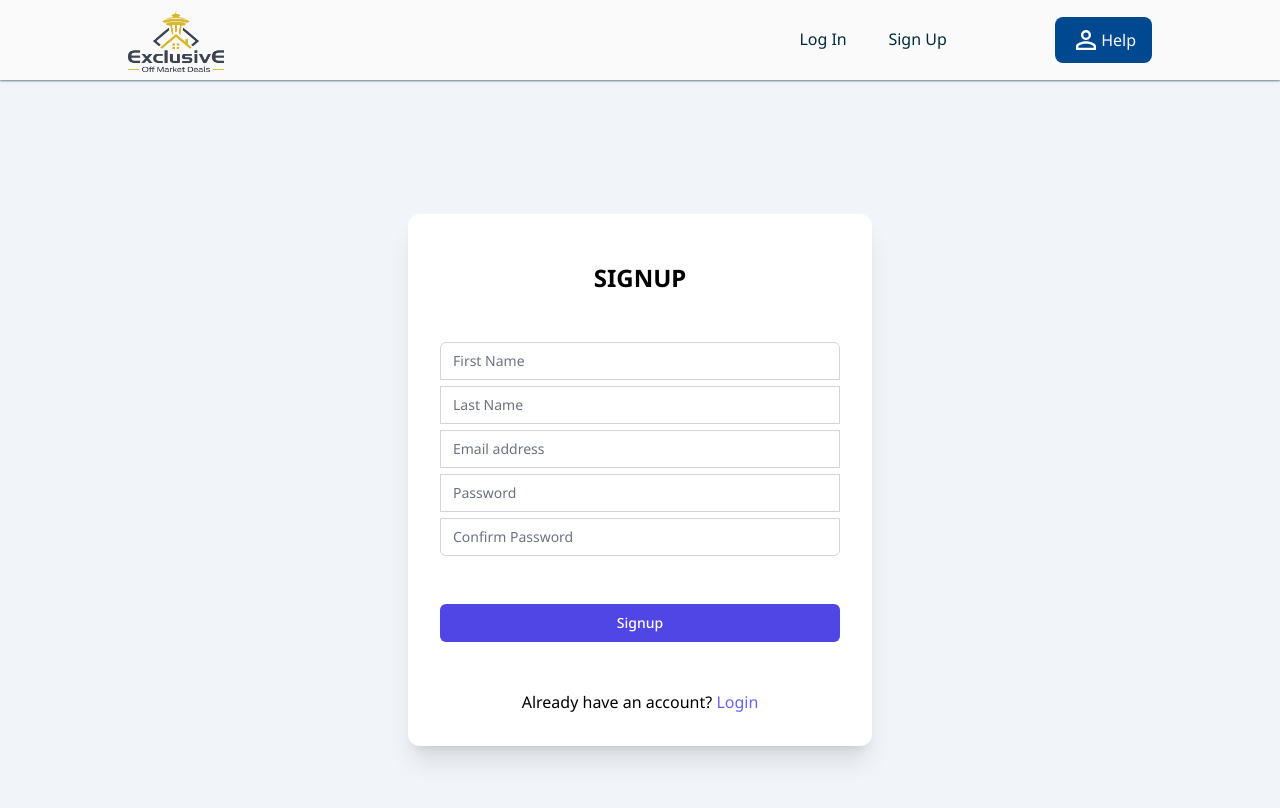
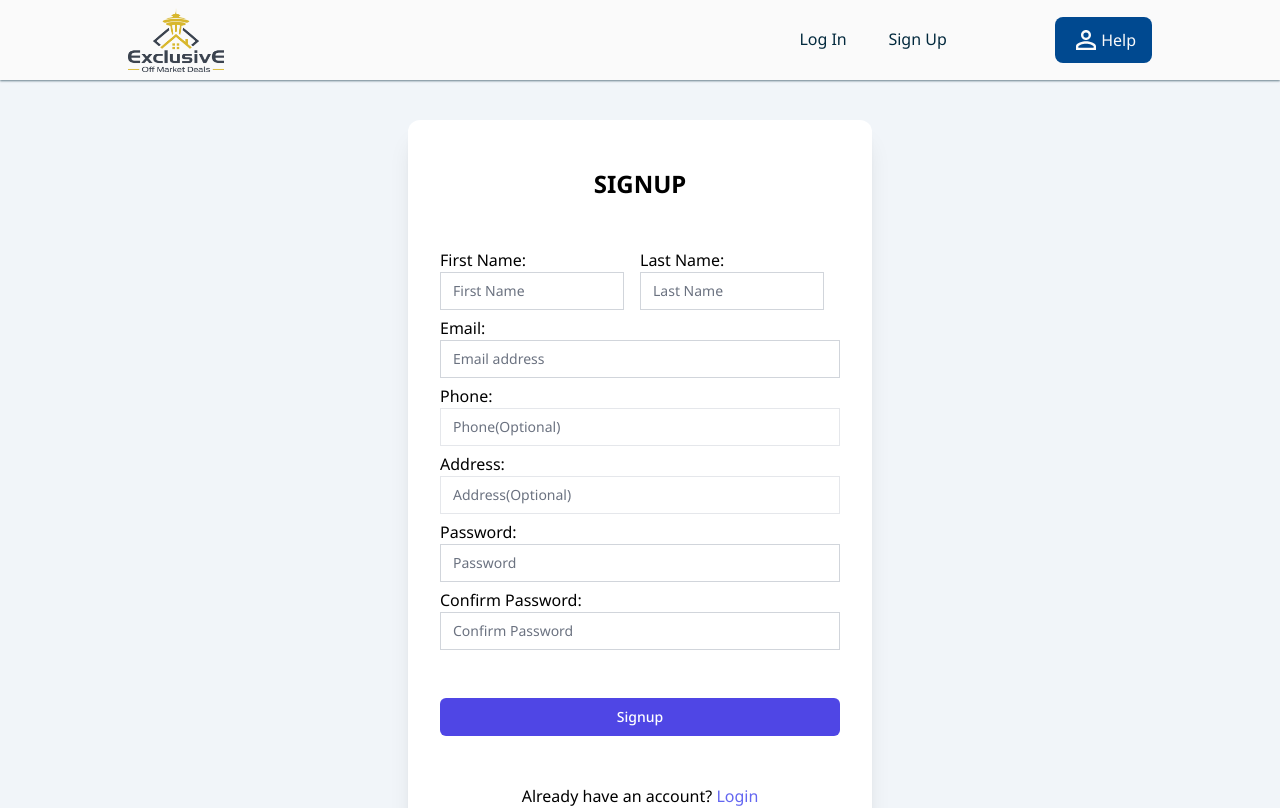
Before and after one commit to exclusiveoffmarketdeal/eomd, a Next.js app: page /signup in a window 1280 px wide. Shown: the top 808 px of the page. Built offline with nearby package versions, Linux system fonts and the light colour scheme; no server answers; what tw-elements would draw is missing.

Commit message:
validation for signup form

```diff
--- a/components/Menu/Nav/NavElements/DesktopNav.jsx
+++ b/components/Menu/Nav/NavElements/DesktopNav.jsx
@@ -33,8 +33,8 @@ const DesktopNav = () => {
             </div>
             <div className='w-3/5 h-full flex justify-end'>
               <div className='w-[200px] h-full grid grid-cols-2 items-center [&>p]:text-end [&>p]:uppercase [&>p]:px-2'>
-                <LinkUnderline address={'/log-in'}>Log In</LinkUnderline>
-                <LinkUnderline address={'/sign-up'}>Sign Up</LinkUnderline>
+                <LinkUnderline address={'/login'}>Log In</LinkUnderline>
+                <LinkUnderline address={'/signup'}>Sign Up</LinkUnderline>
                 {/* <LinkUnderline address={'/sell-your-home'}>Sell Your Home</LinkUnderline>
                 <LinkUnderline address={'/house-for-rent'}>Find A Home</LinkUnderline>
                 <LinkUnderline address={'/buy-your-home'}>Contact Us</LinkUnderline>
--- a/components/Signup/index.jsx
+++ b/components/Signup/index.jsx
@@ -3,29 +3,56 @@ import ApiClient from '@/utils/ApiClient'
 
 const Signup = () => {
   const [email, setEmail] = useState('')
+  const [phone, setPhone] = useState('')
+  const [address, setAddress] = useState('')
   const [password, setPassword] = useState('')
   const [confirmPassword, setConfirmPassword] = useState('')
   const [firstName, setFirstName] = useState('')
   const [lastName, setLastName] = useState('')
-  const [error, setError] = useState('')
+  const [error, setError] = useState({
+    firstName: '',
+    lastName: '',
+    email: '',
+    password: '',
+    confirmPassword: '',
+    general: '',
+  })
 
   const handleEmailChange = (e) => {
     setEmail(e.target.value)
+    setError({ ...error, email: '' }) // Clear email error on change
+    setError({ ...error, general: '' })
   }
 
+  const handlePhoneChange = (e) => {
+    setPhone(e.target.value)
+  }
+
+  const handleAddressChange = (e) => {
+    setAddress(e.target.value)
+  }
   const handlePasswordChange = (e) => {
     setPassword(e.target.value)
+    setError({ ...error, password: '' }) // Clear password error on change
+    setError({ ...error, general: '' })
   }
 
   const handleConfirmPasswordChange = (e) => {
     setConfirmPassword(e.target.value)
+    setError({ ...error, confirmPassword: '' }) // Clear confirm password error on change
+    setError({ ...error, general: '' })
   }
 
   const handleFirstNameChange = (e) => {
     setFirstName(e.target.value)
+    setError({ ...error, firstName: '' }) // Clear first name error on change
+    setError({ ...error, general: '' })
   }
+
   const handleLastNameChange = (e) => {
     setLastName(e.target.value)
+    setError({ ...error, lastName: '' }) // Clear last name error on change
+    setError({ ...error, general: '' })
   }
 
   const validatePassword = (password) => {
@@ -36,22 +63,56 @@ const Signup = () => {
   const handleSubmit = async (e) => {
     e.preventDefault()
 
-    if (!firstName || !lastName || !email || !password || !confirmPassword) {
-      setError('Please fill in all fields.')
+    if (!firstName && !lastName && !email && !password && !confirmPassword) {
+      setError({ ...error, general: 'Please fill in all fields.' })
       return
     }
 
-    if (password !== confirmPassword) {
-      setError('Passwords do not match.')
-      return
+    let isValid = true
+    const newError = {
+      firstName: '',
+      lastName: '',
+      email: '',
+      password: '',
+      confirmPassword: '',
     }
 
-    if (!validatePassword(password)) {
-      setError(
+    if (!firstName) {
+      newError.firstName = 'Enter First Name.'
+      isValid = false
+    }
+
+    if (!lastName) {
+      newError.lastName = 'Enter Last Name.'
+      isValid = false
+    }
+
+    if (!email) {
+      newError.email = 'Enter Email.'
+      isValid = false
+    }
+
+    if (!confirmPassword) {
+      newError.confirmPassword = 'Enter Confirm Password.'
+      isValid = false
+    }
+
+    if (password !== confirmPassword) {
+      newError.confirmPassword = 'Passwords do not match.'
+      isValid = false
+    }
+
+    if (!password) {
+      newError.password = 'Enter Password.'
+      isValid = false
+    } else if (!validatePassword(password)) {
+      newError.password =
         'Password must be at least 8 characters long and contain at least one digit, one lowercase letter, one uppercase letter, and one special character.'
-      )
-      return
+      isValid = false
     }
+
+    setError(newError)
+    if (!isValid) return
 
     const formData = {
       email: email,
@@ -65,64 +126,113 @@ const Signup = () => {
       const data = await ApiClient.postRequest('/users/signup', formData)
       // Handle successful signup, e.g., redirect to login page
     } catch (error) {
-      setError('An error occurred during signup. Please try again.') // Handle specific error from API response
+      setError({
+        ...error,
+        general: 'An error occurred during signup. Please try again.', // Handle specific error from API response
+      })
     }
   }
 
   return (
     <>
-      {error && <div className='text-red-500 text-center'>{error}</div>}
+      {error.general && <div className='text-red-500 text-center'>{error.general}</div>}
       <form className='space-y-12 w-full sm:w-[400px]' onSubmit={handleSubmit}>
         <div className='grid w-full items-center gap-1.5'>
+          <div className='flex gap-4'>
             <div>
-            <label htmlFor='email-address' className='sr-only'>
-              First Name
+              <label htmlFor='first-name' className='p-0 m-0 overflow-hidden border-0'>
+                First Name:
               </label>
               <input
                 id='first-name'
                 name='firstName'
                 type='firstName'
                 required
-              className='appearance-none rounded-none relative block w-full px-3 py-2 border border-gray-300 placeholder-gray-500 rounded-t-md text-gray-900 focus:outline-none focus:ring-indigo-500 focus:border-indigo-500 focus:z-10 sm:text-sm'
+                className={`appearance-none rounded-none relative block w-full px-3 py-2 border ${
+                  error.firstName || error.general ? 'border-red-500' : 'border-gray-300'
+                } placeholder-gray-500  text-gray-900 focus:outline-none focus:ring-indigo-500 focus:border-indigo-500 focus:z-10 sm:text-sm`}
                 placeholder='First Name'
                 value={firstName}
                 onChange={handleFirstNameChange}
               />
+
+              {error.firstName && <p className='text-red-500 text-sm'>{error.firstName}</p>}
             </div>
             <div>
-            <label htmlFor='email-address' className='sr-only'>
-              Last Name
+              <label htmlFor='last-name' className='p-0 m-0 overflow-hidden border-0'>
+                Last Name:
               </label>
               <input
                 id='last-name'
                 name='lastName'
                 type='lastName'
                 required
-              className='appearance-none rounded-none relative block w-full px-3 py-2 border border-gray-300 placeholder-gray-500 text-gray-900 focus:outline-none focus:ring-indigo-500 focus:border-indigo-500 focus:z-10 sm:text-sm'
+                className={`appearance-none rounded-none relative block w-full px-3 py-2 border ${
+                  error.lastName || error.general ? 'border-red-500' : 'border-gray-300'
+                } placeholder-gray-500 text-gray-900 focus:outline-none focus:ring-indigo-500 focus:border-indigo-500 focus:z-10 sm:text-sm`}
                 placeholder='Last Name'
                 value={lastName}
                 onChange={handleLastNameChange}
               />
+
+              {error.lastName && <p className='text-red-500 text-sm'>{error.lastName}</p>}
+            </div>
           </div>
           <div>
-            <label htmlFor='email-address' className='sr-only'>
-              Email address
+            <label htmlFor='email' className='p-0 m-0 overflow-hidden border-0'>
+              Email:
             </label>
             <input
-              id='email-address'
+              id='email'
               name='email'
               type='email'
               autoComplete='email'
               required
-              className='appearance-none rounded-none relative block w-full px-3 py-2 border border-gray-300 placeholder-gray-500 text-gray-900 focus:outline-none focus:ring-indigo-500 focus:border-indigo-500 focus:z-10 sm:text-sm'
+              className={`appearance-none rounded-none relative block w-full px-3 py-2 border ${
+                error.email || error.general ? 'border-red-500' : 'border-gray-300'
+              } placeholder-gray-500 text-gray-900 focus:outline-none focus:ring-indigo-500 focus:border-indigo-500 focus:z-10 sm:text-sm`}
               placeholder='Email address'
               value={email}
               onChange={handleEmailChange}
             />
+
+            {error.email && <p className='text-red-500 text-sm'>{error.email}</p>}
           </div>
           <div>
-            <label htmlFor='password' className='sr-only'>
-              Password
+            <label htmlFor='phone' className='p-0 m-0 overflow-hidden border-0'>
+              Phone:
+            </label>
+            <input
+              id='phone'
+              name='phone'
+              type='phone'
+              autoComplete='phone'
+              required
+              className={`appearance-none rounded-none relative block w-full px-3 py-2 border placeholder-gray-500 text-gray-900 focus:outline-none focus:ring-indigo-500 focus:border-indigo-500 focus:z-10 sm:text-sm`}
+              placeholder='Phone(Optional)'
+              value={phone}
+              onChange={handlePhoneChange}
+            />
+          </div>
+          <div>
+            <label htmlFor='address' className='p-0 m-0 overflow-hidden border-0'>
+              Address:
+            </label>
+            <input
+              id='address'
+              name='address'
+              type='address'
+              autoComplete='address'
+              required
+              className={`appearance-none rounded-none relative block w-full px-3 py-2 border placeholder-gray-500 text-gray-900 focus:outline-none focus:ring-indigo-500 focus:border-indigo-500 focus:z-10 sm:text-sm`}
+              placeholder='Address(Optional)'
+              value={address}
+              onChange={handleAddressChange}
+            />
+          </div>
+          <div>
+            <label htmlFor='password' className='p-0 m-0 overflow-hidden border-0'>
+              Password:
             </label>
             <input
               id='password'
@@ -130,15 +240,18 @@ const Signup = () => {
               type='password'
               autoComplete='new-password'
               required
-              className='appearance-none rounded-none relative block w-full px-3 py-2 border border-gray-300 placeholder-gray-500 text-gray-900 focus:outline-none focus:ring-indigo-500 focus:border-indigo-500 focus:z-10 sm:text-sm'
+              className={`appearance-none rounded-none relative block w-full px-3 py-2 border ${
+                error.password || error.general ? 'border-red-500' : 'border-gray-300'
+              } placeholder-gray-500 text-gray-900 focus:outline-none focus:ring-indigo-500 focus:border-indigo-500 focus:z-10 sm:text-sm`}
               placeholder='Password'
               value={password}
               onChange={handlePasswordChange}
             />
+            {error.password && <p className='text-red-500 text-sm'>{error.password}</p>}
           </div>
           <div>
-            <label htmlFor='confirm-password' className='sr-only'>
-              Confirm Password
+            <label htmlFor='confirm-password' className='p-0 m-0 overflow-hidden border-0'>
+              Confirm Password:
             </label>
             <input
               id='confirm-password'
@@ -146,11 +259,14 @@ const Signup = () => {
               type='password'
               autoComplete='new-password'
               required
-              className='appearance-none rounded-none relative block w-full px-3 py-2 border border-gray-300 placeholder-gray-500 text-gray-900 rounded-b-md focus:outline-none focus:ring-indigo-500 focus:border-indigo-500 focus:z-10 sm:text-sm'
+              className={`appearance-none rounded-none relative block w-full px-3 py-2 border ${
+                error.confirmPassword || error.general ? 'border-red-500' : 'border-gray-300'
+              } placeholder-gray-500 text-gray-900  focus:outline-none focus:ring-indigo-500 focus:border-indigo-500 focus:z-10 sm:text-sm`}
               placeholder='Confirm Password'
               value={confirmPassword}
               onChange={handleConfirmPasswordChange}
             />
+            {error.confirmPassword && <p className='text-red-500 text-sm'>{error.confirmPassword}</p>}
           </div>
         </div>
         <div>
```
Lines whose indentation alone changed are shown as unchanged.
